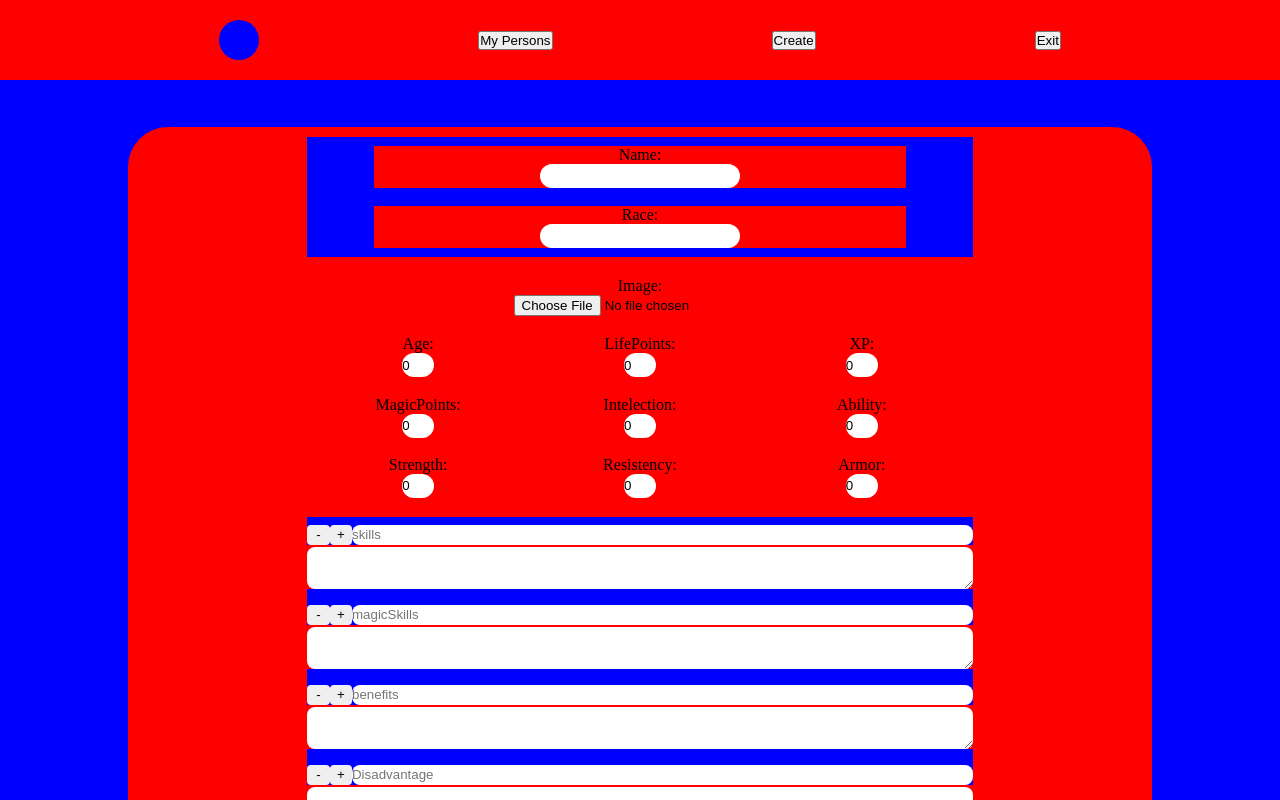
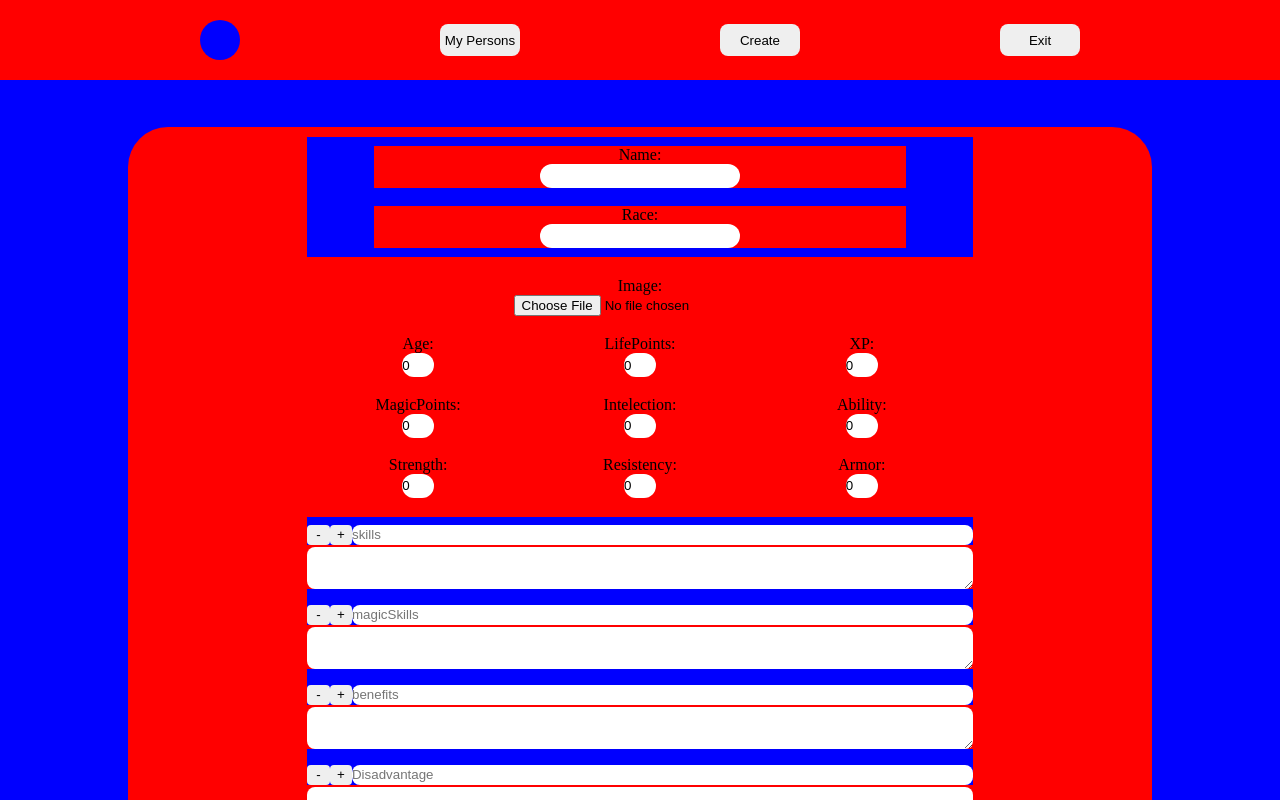
Before and after one commit to Kassioteodoro/CreatePersonsXmachine, a React (Create React App) app in the folder frontend/: page /create in a window 1280 px wide. Shown: the top 800 px of the page. Built offline with nearby package versions, Linux system fonts and the light colour scheme; sample sign-in values are in the browser's storage.

Commit message:
feat: Header Design

```diff
--- a/frontend/src/components/Header.js
+++ b/frontend/src/components/Header.js
@@ -12,21 +12,21 @@ function Login() {
       <h3>{user.userName}</h3>
       </div>
       <button
-        className={styles}
+        className={styles.Button2}
         type="button"
         onClick={() => NavigateTo('/myPersons')}
       >
         My Persons
       </button>
       <button
-        className={styles}
+        className={styles.Button2}
         type="button"
         onClick={() => NavigateTo('/create')}
         >
         Create
       </button>
       <button
-        className={styles}
+        className={styles.Button2}
         type="button"
         onClick={() => {
           localStorage.clear();
--- a/frontend/src/components/components.module.css
+++ b/frontend/src/components/components.module.css
@@ -178,6 +178,13 @@
     height: 100%;
   }
 
+  .Button2 {
+    border: 0;
+    border-radius: 1vh;
+    width: 10vh;
+    height: 40%;
+  }
+
   .Input1 {
     border: 0;
     border-radius: 25vh;
```
